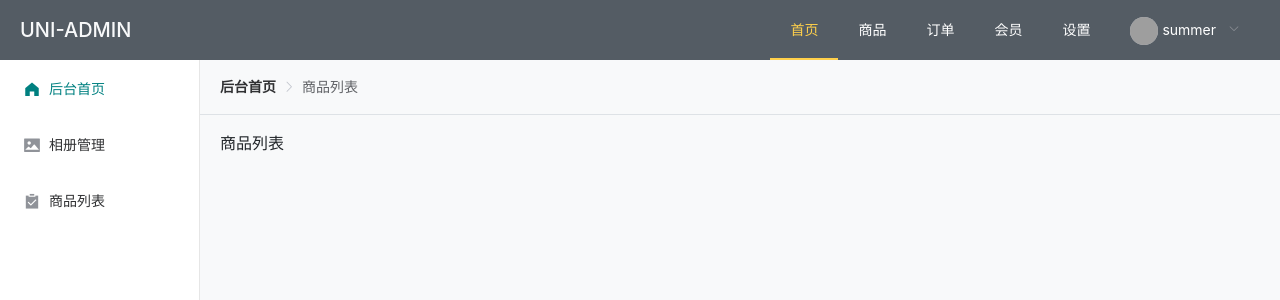
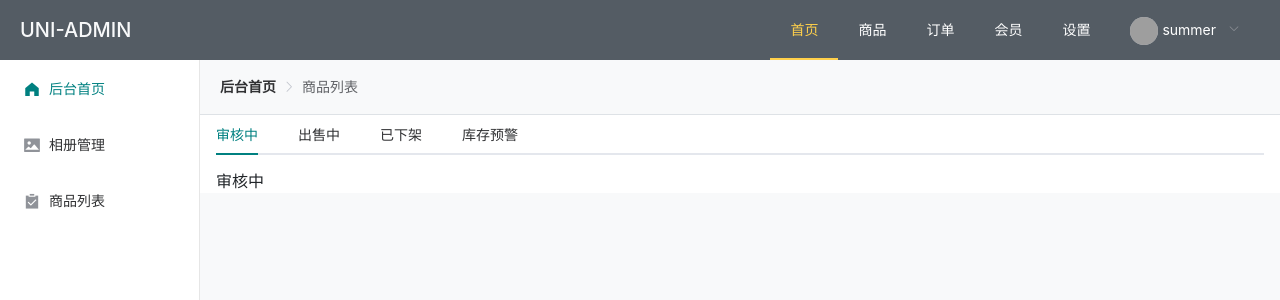
Before and after one commit to StormZZ001/vue-el-shop-admin, a Vue app: page /shop/goods/list in a window 1280 px wide. Shown: the top 300 px of the page. Built offline with nearby package versions, Linux system fonts and the light colour scheme; grey boxes are pictures that could not be loaded.

Commit message:
39.Tabs标签页开发

```diff
--- a/src/views/shop/goods/list.vue
+++ b/src/views/shop/goods/list.vue
@@ -1,10 +1,31 @@
 <template>
-	<div>
-		商品列表
+	<div class="bg-white px-3" style="margin:-20px;margin-top:-1rem">
+		<el-tabs v-model="tabIndex" @tab-click="handleClick">
+      <el-tab-pane v-for="(tab,index) in tabs" :label="tab.name" :key="index">{{tab.name}}</el-tab-pane>
+    </el-tabs>
 	</div>
 </template>
 
 <script>
+export default {
+  data() {
+      return {
+        tabIndex: 0,
+        tabs:[
+          {name:'审核中'},
+          {name:'出售中'},
+          {name:'已下架'},
+          {name:'库存预警'}
+        ]
+      };
+    },
+    methods: {
+      //加载数据
+      handleClick(tab, event) {
+        console.log(tab, event);
+      }
+    }
+}
 </script>
 
 <style>
```
